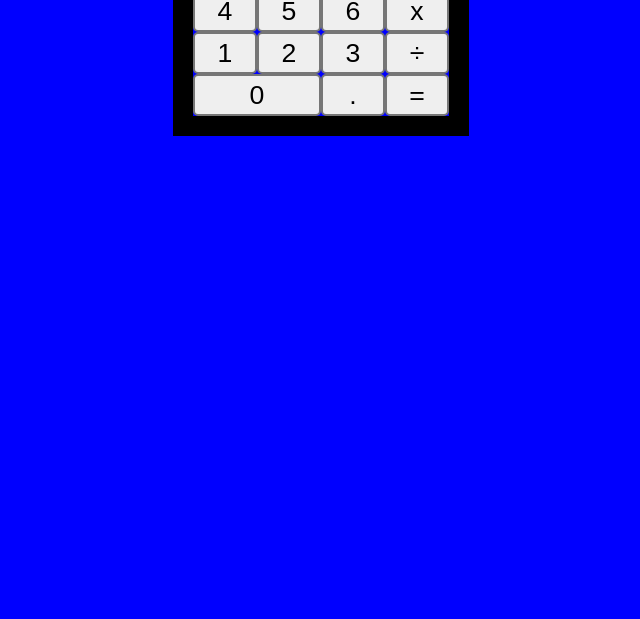
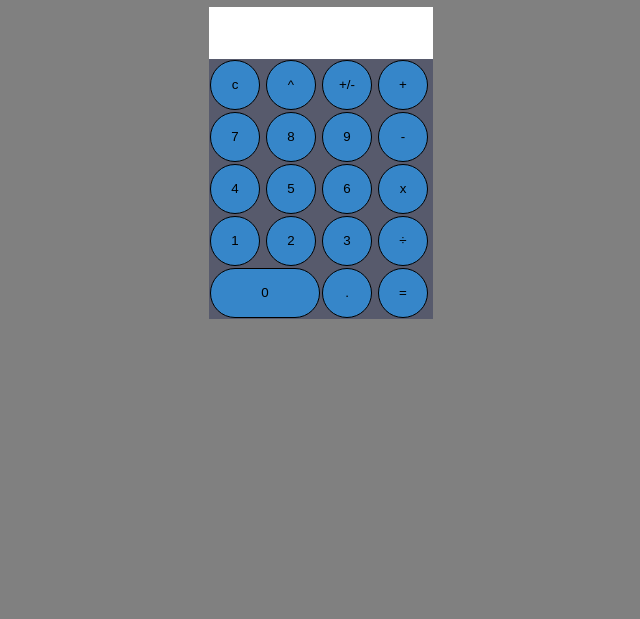
Before and after one commit to Nenrad/JavaScriptCalculator, a plain HTML site: page index.html in a window 1280 px wide. Shown: the part 181-800 px from the top of the page, without its empty margins (319-959 px from the left). Drawn offline with Linux system fonts and the light colour scheme.

Commit message:
added better styling to calculator as well as title to application

```diff
--- a/index.html
+++ b/index.html
@@ -8,10 +8,11 @@
     <title>Document</title>
   </head>
   <body>
+    <h1>JavaScript Calculator</h1>
     <div class="calculator">
       <section class="keypad">
         <input type="text" id="display" value="" disabled />
-        <button id="btn--reset">c</button>
+        <button class="btn" id="btn--reset">c</button>
         <button class="btn" id="btn--exponentiate">^</button>
         <button class="btn" id="btn--negate">+/-</button>
         <button class="btn" id="btn--plus">+</button>
@@ -28,8 +29,8 @@
         <button class="btn" id="btn--3">3</button>
         <button class="btn" id="btn--divide">÷</button>
         <button class="btn" id="btn--0">0</button>
-        <button id="btn--decimal">.</button>
-        <button id="btn--equals">=</button>
+        <button class="btn" id="btn--decimal">.</button>
+        <button class="btn" id="btn--equals">=</button>
       </section>
     </div>
   </body>
--- a/styles.css
+++ b/styles.css
@@ -1,16 +1,34 @@
 body {
-  background-color: blue;
+  background-color: grey;
   text-align: center;
   padding: 100px;
 }
 
 .keypad {
   display: grid;
-  grid-template-columns: repeat(4, 2rem);
+  grid-template-columns: repeat(4, 3.5rem);
+}
+
+#display {
+  display: flex;
+  border: none;
+  height: 50px;
+  background-color: white;
+}
+
+.btn {
+  width: 50px;
+  height: 50px;
+  border: 1px solid black;
+  border-radius: 50%;
+  background-color: #3686c9;
+  margin: 1px;
 }
 
 .btn:nth-child(18) {
   grid-column: span 2;
+  width: auto;
+  border-radius: 999px;
 }
 
 #display {
@@ -18,8 +36,7 @@ body {
 }
 
 .calculator {
+  background-color: #575a6c;
   margin: auto;
-  width: 128px;
-  transform: scale(200%);
-  box-shadow: 0px 0px 0px 10px;
+  width: fit-content;
 }
```
